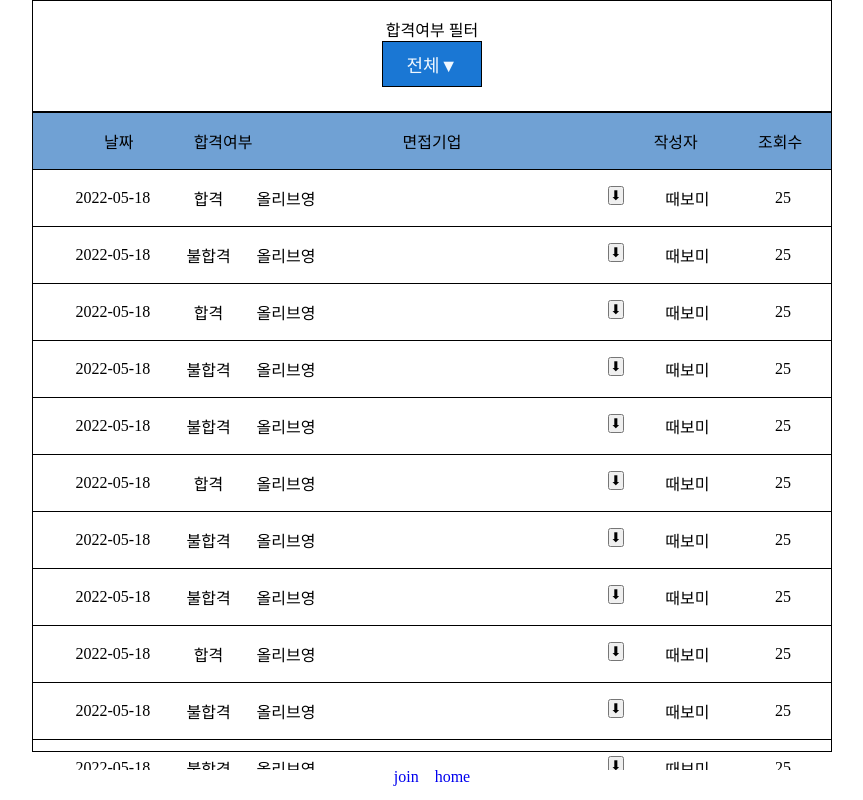
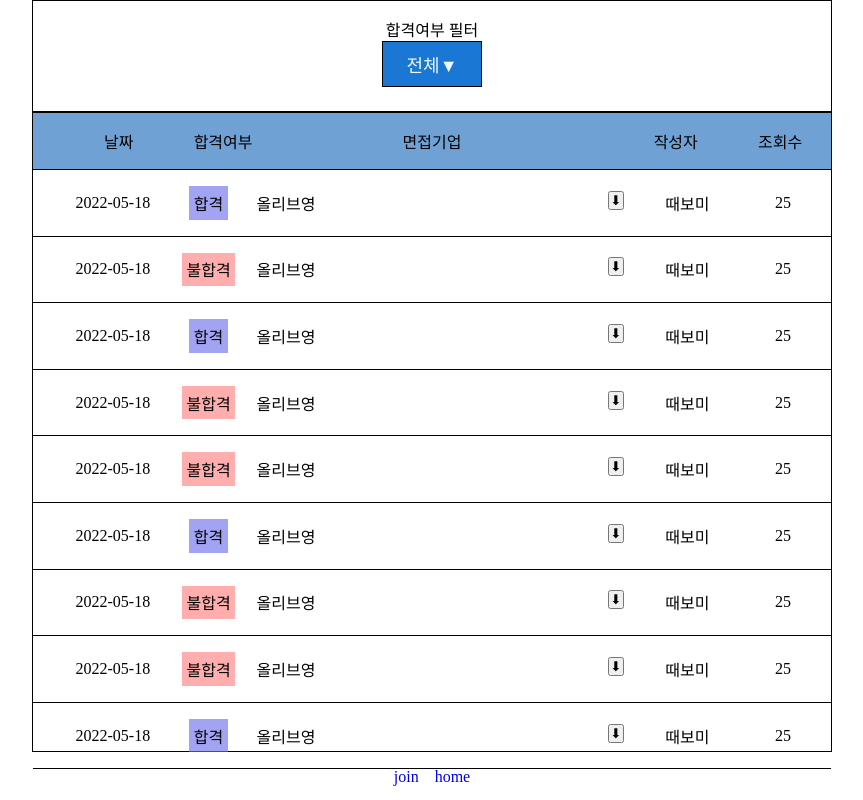
Before and after one commit to grapefruitgreentealoe/jobkorea, a React (Create React App) app: page /review in a window 1280 px wide. Shown: the whole page, without its empty margins (208-1071 px from the left). Built offline with nearby package versions, Linux system fonts and the light colour scheme.

Commit message:
🎆Style:  합격 불합격 여부에 따른 배경색 변화

```diff
--- a/src/Review/ListView/Result.jsx
+++ b/src/Review/ListView/Result.jsx
@@ -1,5 +1,6 @@
 import React from "react";
-
+import styles from "../../../style/review_style/ListView.module.css";
 export default function Result({ result }) {
-  return <div>{result}</div>;
+  const resultColor = result == "합격" ? styles.passed : styles.failed;
+  return <div className={resultColor}>{result}</div>;
 }
--- a/style/review_style/ListView.module.css
+++ b/style/review_style/ListView.module.css
@@ -19,7 +19,7 @@
   cursor: pointer;
 }
 
-.listElement:hover{
+.listElement:hover {
   background-color: rgba(38, 126, 158, 0.507);
 }
 .reviewDetail {
@@ -47,3 +47,13 @@
   padding: 1em;
   background-color: rgba(31, 107, 188, 0.636);
 }
+
+.passed {
+  padding: 0.3em;
+  background-color: rgba(113, 113, 238, 0.643);
+}
+
+.failed {
+  padding: 0.3em;
+  background-color: rgba(255, 0, 0, 0.323);
+}
```
